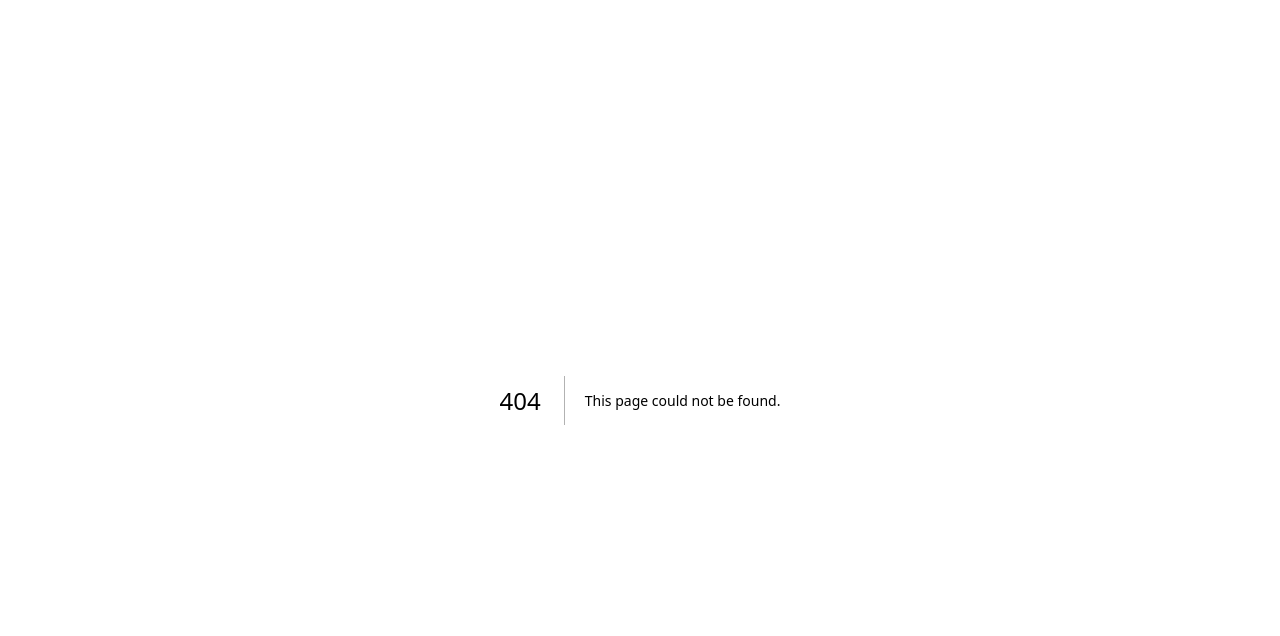
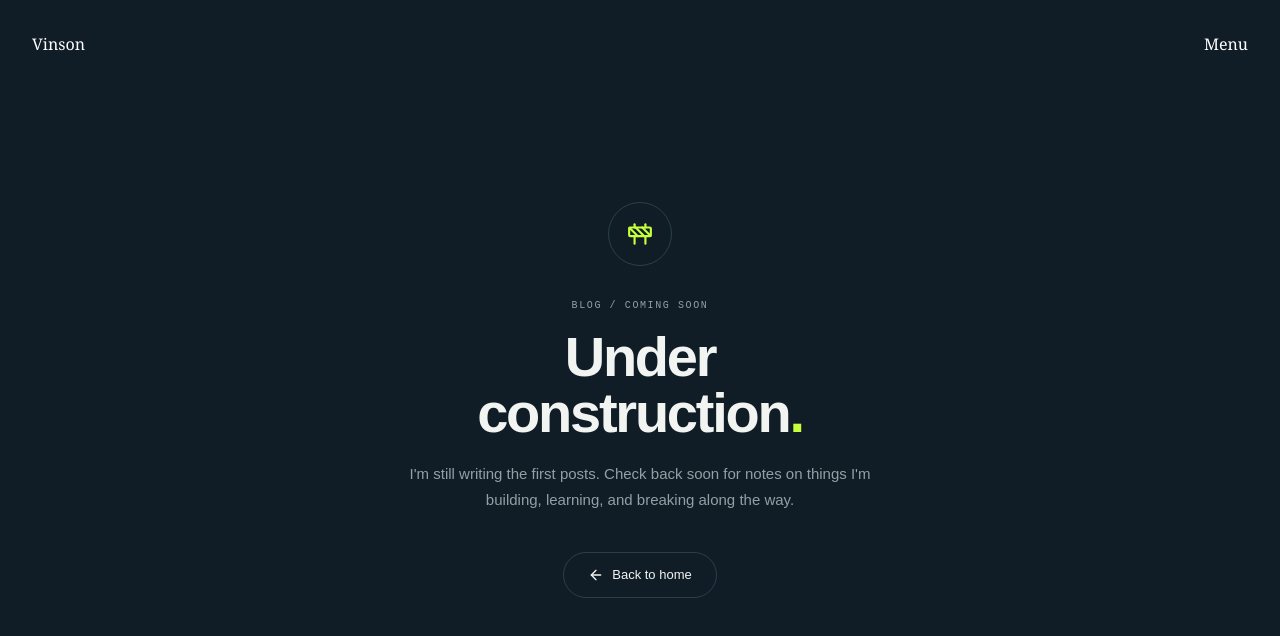
Before and after one commit to vinson1906/portfolio, a Next.js app in the folder fe/: page /blog in a window 1280 px wide. Before the commit this address had no page. Shown: the top 636 px of the page. Built offline with nearby package versions, Linux system fonts and the light colour scheme.

Commit message:
create a blog page under construction page and add some links like github, linked in , other social media links and added ecommerce project

```diff
--- /dev/null
+++ b/fe/src/app/blog/page.jsx
@@ -0,0 +1,36 @@
+'use client'
+
+import Link from 'next/link'
+import { ArrowLeft, Construction } from 'lucide-react'
+
+export default function Page() {
+    return (
+        <main className="min-h-screen w-full flex flex-col items-center justify-center px-6 bg-[#101d27] text-[#f2f4f2] text-center [font-family:'DM_Sans',sans-serif]">
+            <div className="flex flex-col items-center max-w-[480px]">
+                <div className="w-16 h-16 rounded-full border border-[#29404b] flex items-center justify-center mb-8">
+                    <Construction size={26} className="text-[#c6ff3d]" />
+                </div>
+
+                <p className="[font-family:'JetBrains_Mono',monospace] text-[10px] tracking-[0.16em] uppercase text-[#91a0a4] mb-4">
+                    Blog / Coming soon
+                </p>
+
+                <h1 className="text-[clamp(32px,6vw,56px)] font-bold tracking-[-0.04em] leading-[1] mb-5">
+                    Under construction<span className="text-[#c6ff3d]">.</span>
+                </h1>
+
+                <p className="text-[14px] md:text-[15px] leading-[1.7] text-[#91a0a4] mb-10">
+                    I&apos;m still writing the first posts. Check back soon for notes on things I&apos;m building, learning, and breaking along the way.
+                </p>
+
+                <Link
+                    href="/"
+                    className="inline-flex items-center gap-2 border border-[#29404b] rounded-full px-6 py-3 text-[13px] font-medium text-[#f2f4f2] hover:border-[#c6ff3d] hover:text-[#c6ff3d] transition-colors"
+                >
+                    <ArrowLeft size={16} />
+                    Back to home
+                </Link>
+            </div>
+        </main>
+    )
+}
--- a/fe/src/app/navbar/page.jsx
+++ /dev/null
@@ -1,10 +0,0 @@
-import React from 'react'
-import Navbar from '../../components/Navbar/navbar'
-
-export default function NavbarPage() {
-  return (
-    <div>
-        <Navbar />
-    </div>
-  )
-}
--- a/fe/src/components/Navbar/navbar.jsx
+++ b/fe/src/components/Navbar/navbar.jsx
@@ -100,7 +100,7 @@ function Navbar() {
                             menuLink.map((link, i) => (
                                 <div className="menu-link-item" key={i}>
                                     <div className="menu-link-item-holder " onClick={toggleMenu}>
-                                        <a onClick={link.path == '#project' ? scrollToProject : '' } href={link.path} className='menu-link text-4xl sm:text-5xl md:text-7xl'>{link.lable}</a>
+                                        <a onClick={link.path == '#project' ? scrollToProject : null } href={link.path} className='menu-link text-4xl sm:text-5xl md:text-7xl'>{link.lable}</a>
                                     </div>
                                 </div>
                             ))
--- a/fe/src/modules/projects/ourprojects.jsx
+++ b/fe/src/modules/projects/ourprojects.jsx
@@ -26,7 +26,7 @@ const projects = [
       'Modern, responsive portfolio showcasing projects and skills with smooth animations, contact integration, and optimized performance.',
     technologies: ['Next.js', 'Tailwind CSS', 'GSAP', 'Nodemailer'],
     features: ['Smooth animations', 'Contact form', 'Responsive design', 'Performance optimized'],
-    links: { github: 'https://github.com/vinson1906', host: 'https://vinson-portfolio-plum.vercel.app/' },
+    links: { github: 'https://github.com/vinson1906/portfolio', host: 'https://vinson-portfolio-plum.vercel.app/' },
     preview: 'portfolio',
   },
   {
@@ -89,7 +89,7 @@ function ProjectPreview({ type }) {
   return (
     <div className={`${frame} flex bg-[#dddacb] text-[#20251f]`}>
       <div className={`${mono} w-[26%] bg-[#c7d0b5] px-3 py-5 flex flex-col gap-[18px] text-[7px]`}>
-        <b className="font-sans font-bold text-[18px] tracking-[-0.1em] mb-5">atelier</b>
+        <b className="font-sans font-bold text-[18px] tracking-[-0.1em] mb-5">Nikavi</b>
         <span>NEW IN</span>
         <span>COLLECTIONS</span>
         <span>JOURNAL</span>
@@ -99,20 +99,20 @@ function ProjectPreview({ type }) {
           SUMMER / 2026 <b className="float-right">SHOP NOW ↗</b>
         </div>
         <div className="flex items-center justify-around h-[80%]">
-          <div
+          {/* <div
             className="w-[30%] aspect-[0.75] bg-[#b7b397]"
             style={{
               clipPath:
                 'polygon(23% 12%, 38% 0, 62% 0, 77% 12%, 100% 25%, 82% 45%, 73% 35%, 73% 100%, 27% 100%, 27% 35%, 18% 45%, 0 25%)',
             }}
-          />
-          <div>
+          /> */}
+          <div className=" flex flex-col gap-2">
             <small className={`${mono} text-[7px]`}>ESSENTIAL FORM</small>
             <h3 className="text-[clamp(24px,4vw,45px)] leading-[0.85] tracking-[-0.1em] my-[10px_0_20px] font-sans">
               Minimal<br />everyday.
             </h3>
-            <button className="bg-transparent border border-[#20251f] px-[10px] py-[7px] text-[8px]">
-              Explore collection ↗
+            <button className="bg-transparent border border-[#20251f] px-[10px] py-[7px] text-[8px] mt-2">
+              Explore Products ↗
             </button>
           </div>
         </div>
@@ -261,7 +261,7 @@ export default function Page() {
           <a
             className="text-[clamp(35px,5vw,60px)] font-bold tracking-[-0.08em]"
             style={{ color: primary }}
-            href="mailto:hello@vinson.dev"
+            href="mailto:josephvinson0305@gmail.com"
           >
             Let&apos;s talk <span className="ml-1.5">↗</span>
           </a>
```
